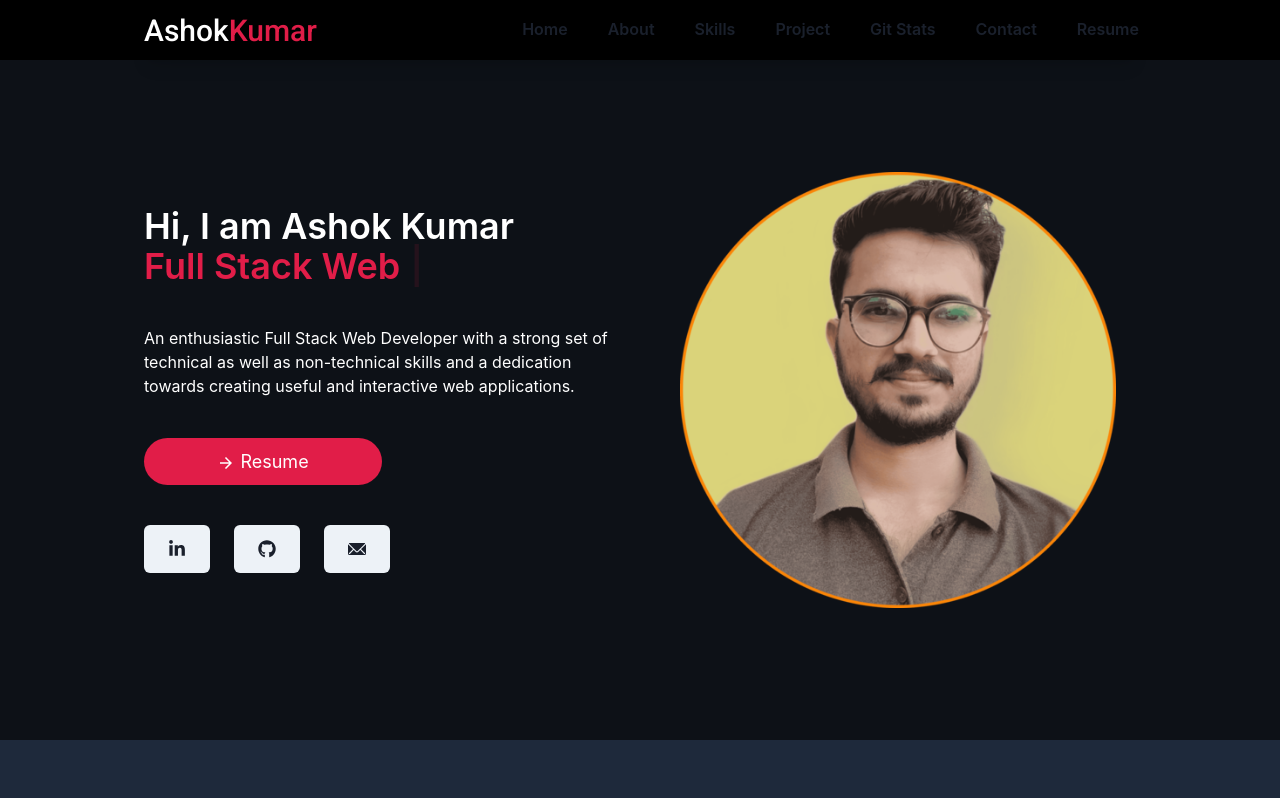
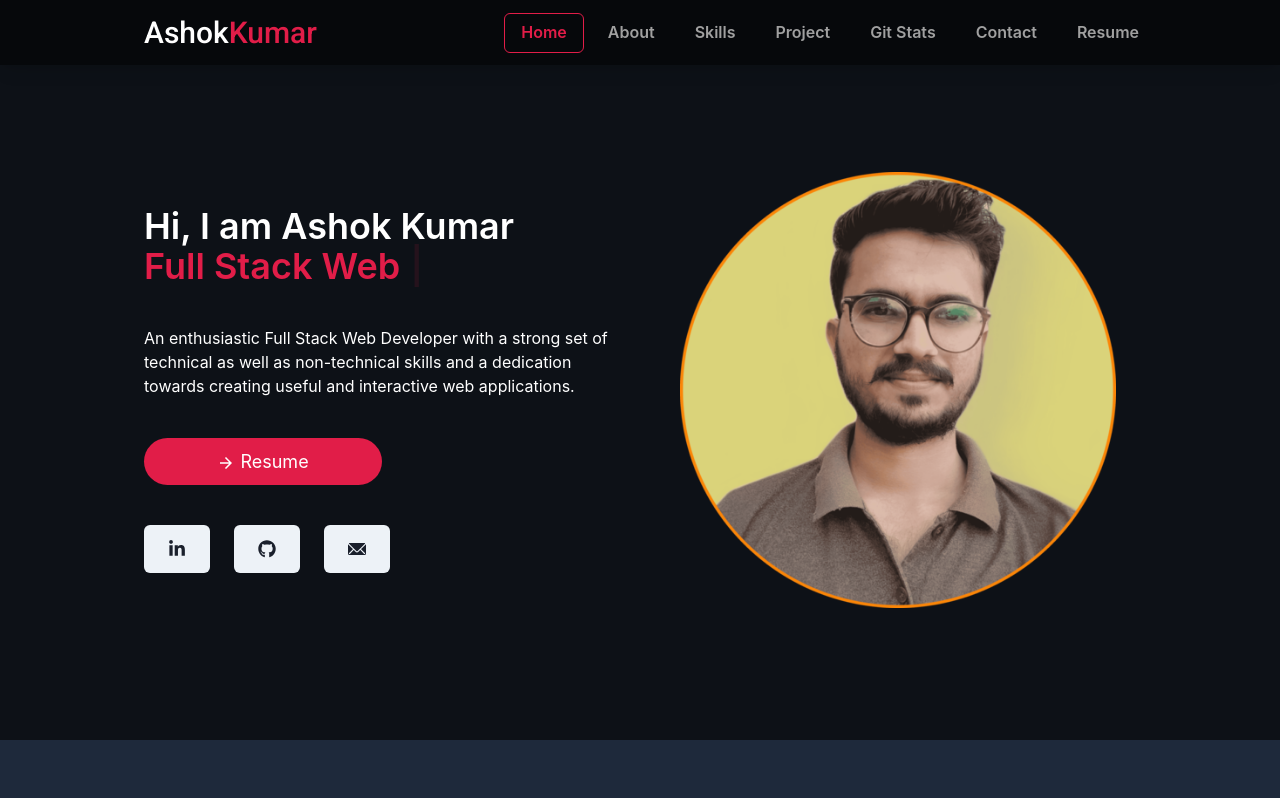
Before and after one commit to AshokPrjapati/AshokPrjapati.github.io, a React (Create React App) app: page / in a window 1280 px wide. Shown: the top 798 px of the page. Built offline with nearby package versions, Linux system fonts and the light colour scheme.

Commit message:
added blur bg to nav

```diff
--- a/src/Components/Navbar/Navbar.jsx
+++ b/src/Components/Navbar/Navbar.jsx
@@ -7,6 +7,7 @@ import {
   Text,
   Slide,
   Container,
+  Slider,
 } from "@chakra-ui/react";
 import React from "react";
 import { NavLink } from "react-router-dom";
@@ -16,14 +17,14 @@ import styles from "./Navbar.module.css";
 function Navbar() {
   const { isOpen, onToggle } = useDisclosure();
   return (
-    <Box className={styles.sticky} bg={"bg.1"}>
+    <>
+      <Box className={styles.sticky} shadow={"lg"}>
         <Container maxW="5xl">
           <Flex
             justify={"space-between"}
             align={"center"}
-          height={"60px"}
+            height={"65px"}
             width={"100%"}
-          shadow={"lg"}
             zIndex={10}
           >
             <NavLink to={"/"}>
@@ -37,7 +38,6 @@ function Navbar() {
                 <Text color={"text.3"}>{" Kumar"}</Text>
               </Flex>
             </NavLink>
-
             <Box>
               <Flex display={{ base: "none", lg: "flex" }} color={"text.2"}>
                 <TabOpt />
@@ -66,16 +66,30 @@ function Navbar() {
             </Box>
           </Flex>
         </Container>
-
+      </Box>
       <Slide
         pos={"absolute"}
         direction="bottom"
         in={isOpen}
         style={{ zIndex: 10 }}
       >
+        <Box
+          w="90%"
+          borderRadius={"5px"}
+          m="auto"
+          bg={"rgba(0,0,0,0.5)"}
+          backdropFilter={"blur(10px)"}
+          display={{ base: "auto", lg: "none" }}
+        >
           <TabOpt isOpen={isOpen} toggle={onToggle} />
-      </Slide>
         </Box>
+
+      </Slide >
+
+
+
+    </>
+
   );
 }
 
--- a/src/Components/Navbar/Navbar.module.css
+++ b/src/Components/Navbar/Navbar.module.css
@@ -5,9 +5,14 @@
 }
 
 .active {
-    background-color: var(--green);
+    border: 1px solid var(--red);
+    color: var(--red) !important;
     color: #fff;
     border-radius: 5px;
+}
+
+.active:hover {
+    color: #fff !important;
 }
 
 .default {
@@ -16,9 +21,10 @@
 }
 
 .sticky {
-
     position: fixed;
     width: 100%;
     top: 0;
-    z-index: 999;
+    z-index: 9;
+    background-color: rgba(0, 0, 0, 0.5);
+    backdrop-filter: blur(100px);
 }
--- a/src/Components/Navbar/TabOpt.jsx
+++ b/src/Components/Navbar/TabOpt.jsx
@@ -35,7 +35,7 @@ const links = [
 ];
 
 function TabOpt({ isOpen, toggle }) {
-  const [active, setActive] = useState("home");
+  const [active, setActive] = useState("#home");
   return (
     <Flex
       direction={{ base: "column", lg: "row" }}
@@ -46,13 +46,10 @@ function TabOpt({ isOpen, toggle }) {
       width={"90%"}
       m={"auto"}
       borderRadius={"10px"}
-      bg={"bg.1"}
-      color={"text.2"}
     >
       {links.map((link, i) => (
         <Link
           key={i}
-          className={active === link.path ? styles.active : styles.default}
           href={link.path}
           isExternal={link.text === "Resume"}
           onClick={() => {
@@ -68,7 +65,8 @@ function TabOpt({ isOpen, toggle }) {
         >
           <Button
             w={{ base: "100%", md: "auto", lg: "auto" }}
-            bg="none"
+            className={active === link.path ? styles.active : styles.default}
+            colorScheme="none"
             _hover={{
               bg: "text.3",
               color: "text.1",
@@ -76,6 +74,7 @@ function TabOpt({ isOpen, toggle }) {
             }}
             onClick={toggle}
             z-index={99}
+            color="text.2"
           >
             {link.text}
           </Button>
```
Lines whose indentation alone changed are shown as unchanged.
